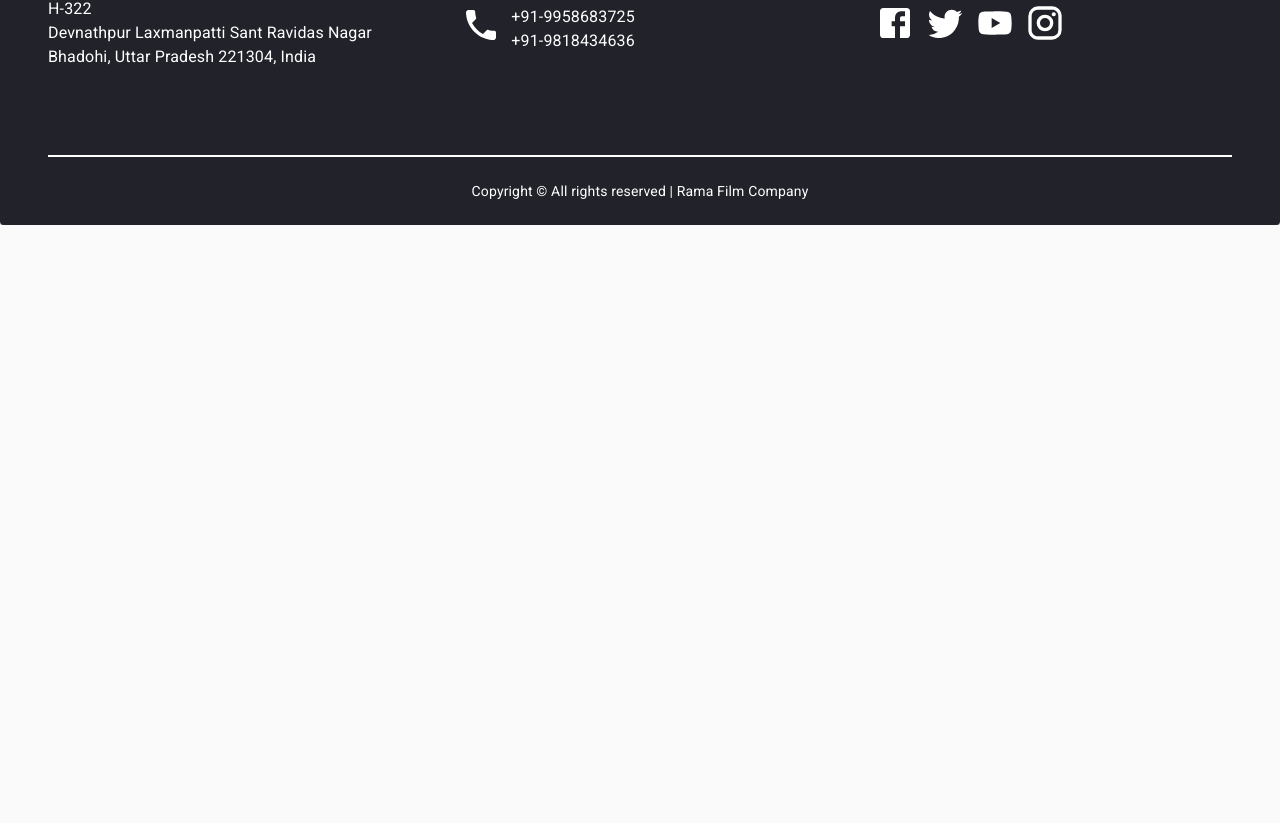
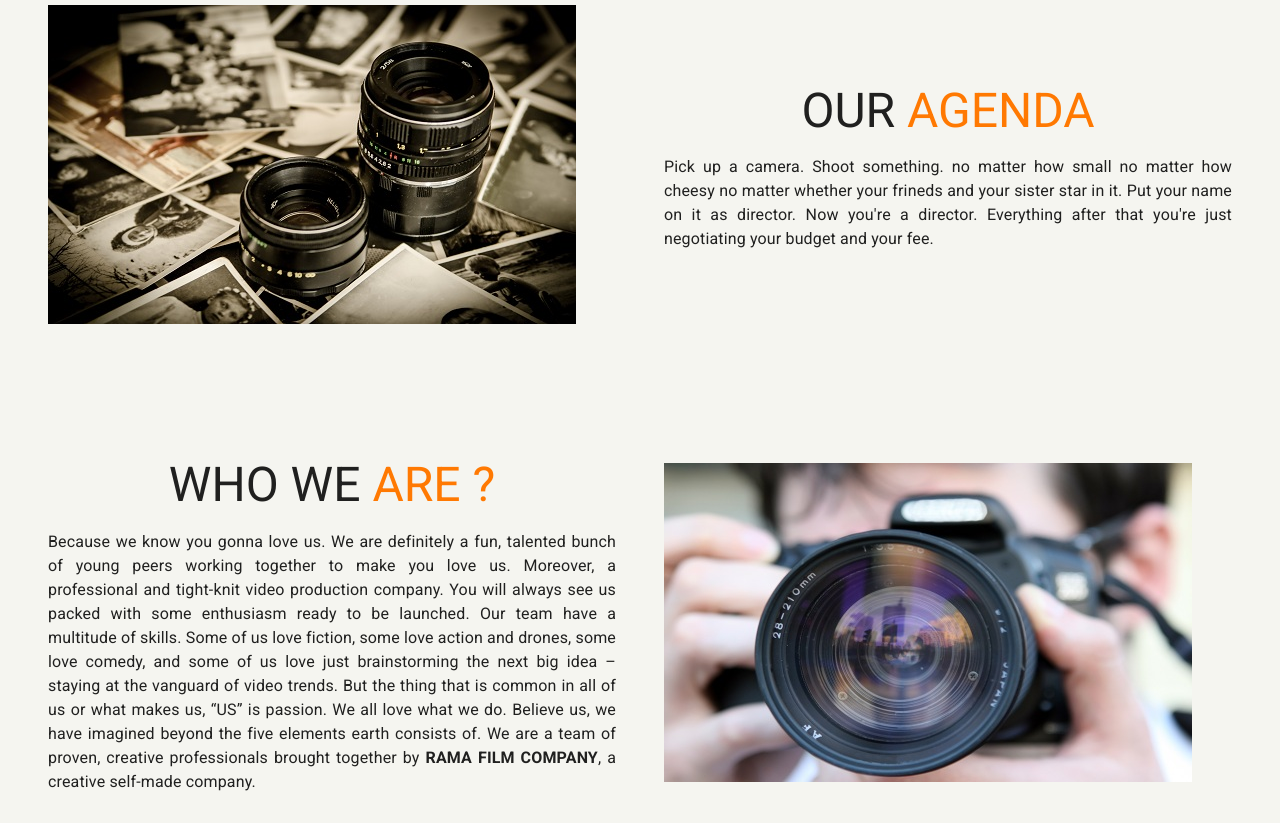
Before and after one commit to amolsr/rama-film-company, a React (Create React App) app: page / in a window 1280 px wide. Shown: the part 937-1760 px from the top of the page. Before the commit the page ends 1162 px from the top, so only its background shows below. Built offline with nearby package versions, Linux system fonts and the light colour scheme.

Commit message:
section added

```diff
--- a/src/components/Main.js
+++ b/src/components/Main.js
@@ -1,22 +1,32 @@
 import React from "react";
 import Header from "./_include/_header";
 import Footer from "./_include/_footer";
-import { Box } from "@material-ui/core";
+import {
+  Box,
+  Container,
+  Grid,
+  makeStyles,
+  Typography,
+} from "@material-ui/core";
 import Carousel from "react-material-ui-carousel";
+
+const useStyle = makeStyles((theme) => ({
+  img: { maxWidth: "100%", maxHeight: "100%" },
+}));
 
 export default function Main() {
   var items = [
     process.env.PUBLIC_URL + "/image/1.jpg",
     process.env.PUBLIC_URL + "/image/2.jpg",
     process.env.PUBLIC_URL + "/image/33.jpg",
-    process.env.PUBLIC_URL + "/image/ph.jpg",
-    process.env.PUBLIC_URL + "/image/pho.jpg",
   ];
-
+  const classes = useStyle();
   return (
     <div>
       <Header />
-      <Box style={{ zIndex: -1, marginTop: "-10vh" }}>
+      <Box
+        style={{ zIndex: -1, marginTop: "-10vh", backgroundColor: "#f5f5f0" }}
+      >
         <Carousel animation="fade">
           {items.map((item, i) => (
             <div
@@ -31,6 +41,93 @@ export default function Main() {
             ></div>
           ))}
         </Carousel>
+        <Box my={8} style={{ backgroundColor: "#f5f5f0" }}>
+          <Container>
+            <Grid
+              container
+              direction="column"
+              justify="center"
+              alignItems="center"
+            >
+              <Grid
+                item
+                container
+                justify="center"
+                alignItems="center"
+                spacing={6}
+                style={{
+                  margin: "5vh 0vh",
+                  width: "100%",
+                }}
+              >
+                <Grid item md={12} lg={6}>
+                  {" "}
+                  <img
+                    src={process.env.PUBLIC_URL + "/image/ph.jpg"}
+                    alt="sect1"
+                    className={classes.img}
+                  />
+                </Grid>
+                <Grid item md={12} lg={6}>
+                  <Typography variant="h3" align="center" gutterBottom>
+                    OUR <span style={{ color: "#ff7902" }}> AGENDA</span>
+                  </Typography>
+                  <Typography variant="body1" align="justify">
+                    Pick up a camera. Shoot something. no matter how small no
+                    matter how cheesy no matter whether your frineds and your
+                    sister star in it. Put your name on it as director. Now
+                    you're a director. Everything after that you're just
+                    negotiating your budget and your fee.
+                  </Typography>
+                </Grid>
+              </Grid>
+              <Grid
+                item
+                container
+                justify="center"
+                alignItems="center"
+                spacing={6}
+                style={{
+                  margin: "5vh 0vh",
+                  width: "100%",
+                }}
+              >
+                <Box clone order={{ xs: 2, sm: 1 }}>
+                  <Grid item md={12} lg={6}>
+                    <Typography variant="h3" align="center" gutterBottom>
+                      WHO WE <span style={{ color: "#ff7902" }}>ARE ?</span>
+                    </Typography>
+                    <Typography variant="body1" align="justify">
+                      Because we know you gonna love us. We are definitely a
+                      fun, talented bunch of young peers working together to
+                      make you love us. Moreover, a professional and tight-knit
+                      video production company. You will always see us packed
+                      with some enthusiasm ready to be launched. Our team have a
+                      multitude of skills. Some of us love fiction, some love
+                      action and drones, some love comedy, and some of us love
+                      just brainstorming the next big idea – staying at the
+                      vanguard of video trends. But the thing that is common in
+                      all of us or what makes us, “US” is passion. We all love
+                      what we do. Believe us, we have imagined beyond the five
+                      elements earth consists of. We are a team of proven,
+                      creative professionals brought together by
+                      <b> RAMA FILM COMPANY</b>, a creative self-made company.
+                    </Typography>
+                  </Grid>
+                </Box>
+                <Box clone order={{ xs: 1, sm: 2 }}>
+                  <Grid item md={12} lg={6}>
+                    <img
+                      src={process.env.PUBLIC_URL + "/image/pho.jpg"}
+                      alt="sect2"
+                      className={classes.img}
+                    />
+                  </Grid>
+                </Box>
+              </Grid>
+            </Grid>
+          </Container>
+        </Box>
       </Box>
       <Footer />
     </div>
```
